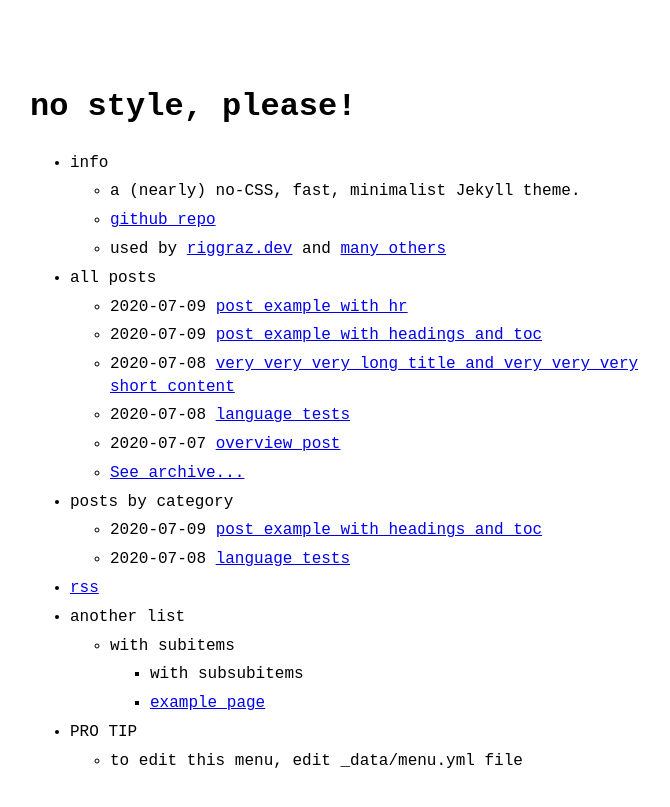
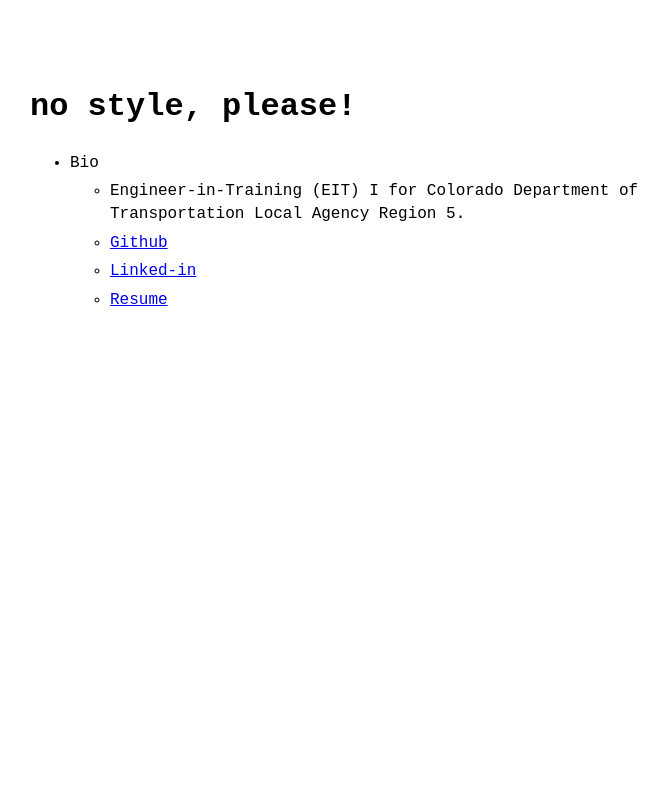
Before and after one commit to tommy-swimmer/home, a Jekyll site: the page built from index.md, in a window 1280 px wide. Shown: the top 807 px of the page, without its empty margins (290-960 px from the left). Built offline with Jekyll 4.4.1, drawn with Linux system fonts in a browser that asks for light colours.

Commit message:
Update menu.yml

```diff
--- a/_data/menu.yml
+++ b/_data/menu.yml
@@ -2,37 +2,41 @@
 # https://github.com/riggraz/no-style-please#customize-the-menu
 
 entries:
-  - title: info
+  - title: Bio
     entries:
-      - title: a (nearly) no-CSS, fast, minimalist Jekyll theme.
-      - title: github repo
-        url: https://github.com/riggraz/no-style-please
-      - title: "used by <a href='https://riggraz.dev'>riggraz.dev</a> and <a href='https://github.com/riggraz/no-style-please/network/dependents'>many others</a>"
+      - title: Engineer-in-Training (EIT) I for Colorado Department of Transportation Local Agency Region 5.
+      - title: Github
+        url: https://github.com/tommy-swimmer
+      - title: Linked-in
+        url: https://linkedin.com/in/tommyswimmer
+      - title: Resume
+        url: "/assets/pdfs/TommySwimmer_Resume_Two_Page.pdf"
+     # - title: "used by <a href='https://riggraz.dev'>riggraz.dev</a> and <a href='https://github.com/riggraz/no-style-please/network/dependents'>many others</a>"
 
-  - title: all posts
-    post_list:
-      limit: 5
-      show_more: true
-      show_more_text: See archive...
-      show_more_url: archive.html
+#  - title: all posts
+#   post_list:
+#      limit: 5
+#      show_more: true
+#      show_more_text: See archive...
+#      show_more_url: archive.html
 
-  - title: posts by category
-    post_list:
-      category: example2
-      show_more: true
-      show_more_text: See more posts...
-      show_more_url: example2-archive.html
+#  - title: posts by category
+#    post_list:
+#      category: example2
+#      show_more: true
+#      show_more_text: See more posts...
+#      show_more_url: example2-archive.html
 
-  - title: rss
-    url: feed.xml
+#  - title: rss
+#    url: feed.xml
 
-  - title: another list
-    entries:
-      - title: with subitems
-        entries:
-          - title: with subsubitems
-          - title: example page
-            url: about
-  - title: PRO TIP
-    entries:
-      - title: to edit this menu, edit _data/menu.yml file
+#  - title: another list
+#    entries:
+#      - title: with subitems
+#        entries:
+#          - title: with subsubitems
+#          - title: example page
+#            url: about
+#  - title: PRO TIP
+#    entries:
+#      - title: to edit this menu, edit _data/menu.yml file
```
